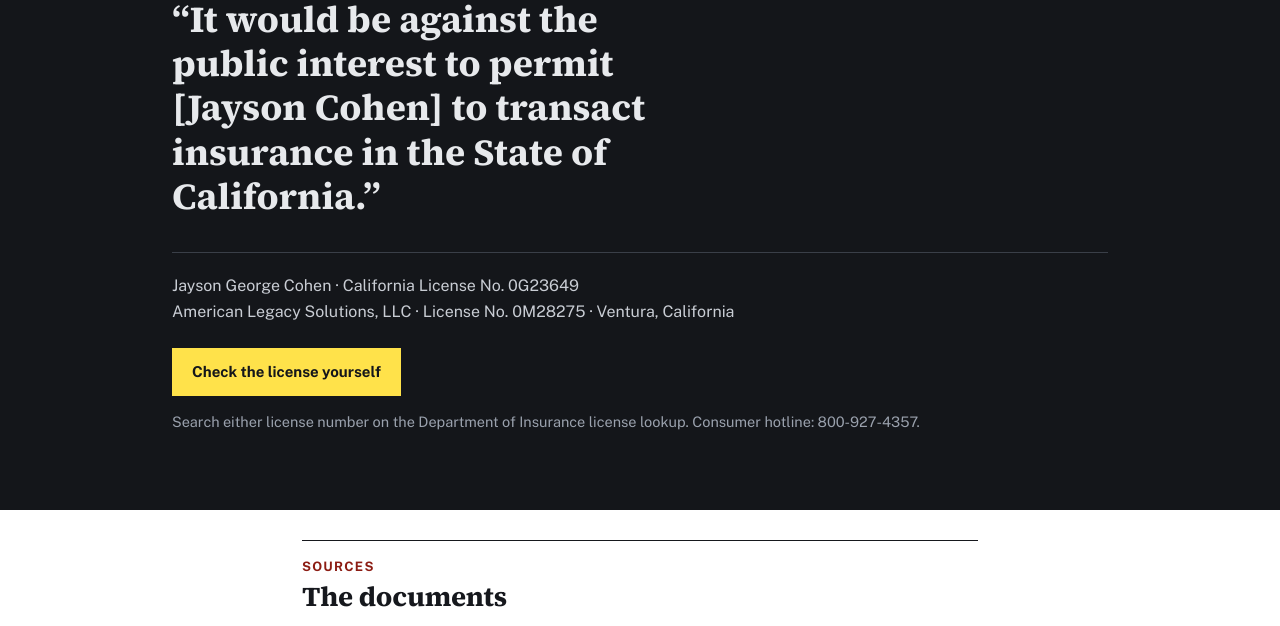
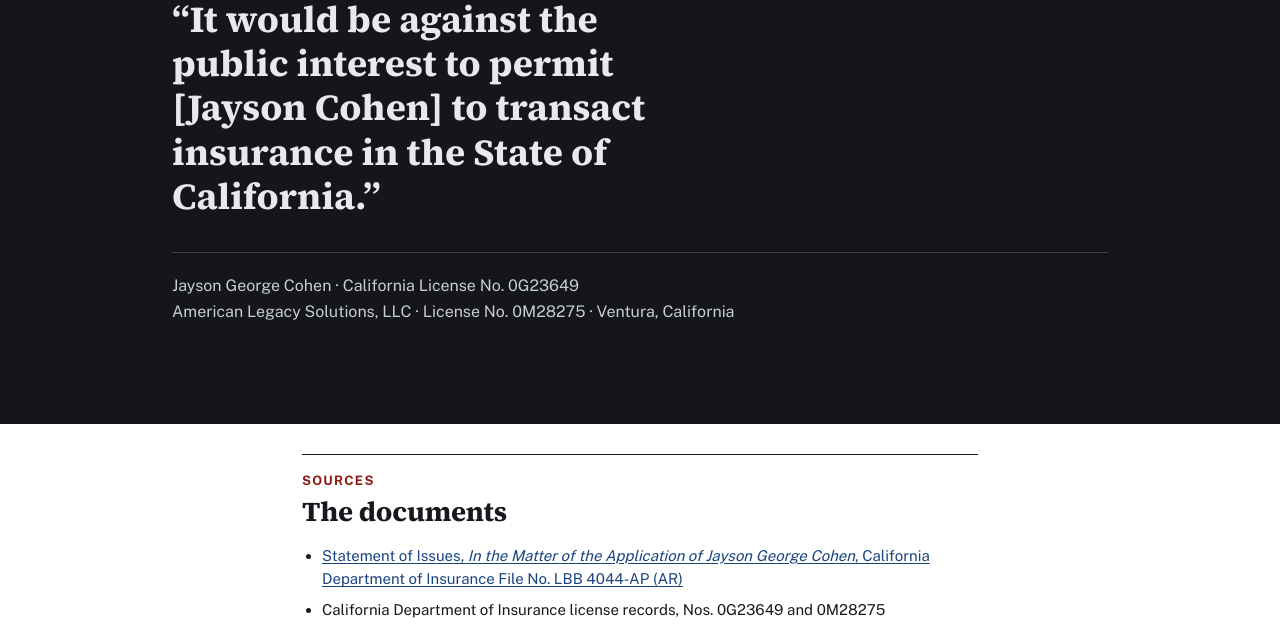
Before and after one commit to martin57290-png/Jayson-Cohen-, a plain HTML site: page index.html in a window 1280 px wide. Shown: the part 9209-9835 px from the top of the page. Drawn offline with nearby package versions, Linux system fonts and the light colour scheme.

Commit message:
Remove license-check button from closing banner
Co-Authored-By: Claude Fable 5.2 <noreply@anthropic.com>
Claude-Session: https://claude.ai/code/session_013tozXsfprD3eCEKsVFFRva

```diff
--- a/index.html
+++ b/index.html
@@ -143,13 +143,12 @@
 </div>
 </section>
 
-<section id="check" class="close">
+<section id="closing" class="close">
   <div class="wide">
     <p class="qlab">The Insurance Commissioner of the State of California, on Jayson George Cohen</p>
     <p class="close-q">&ldquo;[Jayson&nbsp;Cohen] is <span class="mk3">lacking in integrity</span>.&rdquo;</p>
     <p class="close-q2">&ldquo;It would be against the public interest to permit [Jayson&nbsp;Cohen] to transact insurance in the State of California.&rdquo;</p>
     <p class="close-id">Jayson George Cohen &middot; California License No. 0G23649<br>American Legacy Solutions, LLC &middot; License No. 0M28275 &middot; Ventura, California</p>
-    <p class="close-act"><a class="btn" href="https://www.insurance.ca.gov/license-status/" rel="noopener">Check the license yourself</a> <span>Search either license number on the Department of Insurance license lookup. Consumer hotline: 800-927-4357.</span></p>
   </div>
 </section>
 
```
